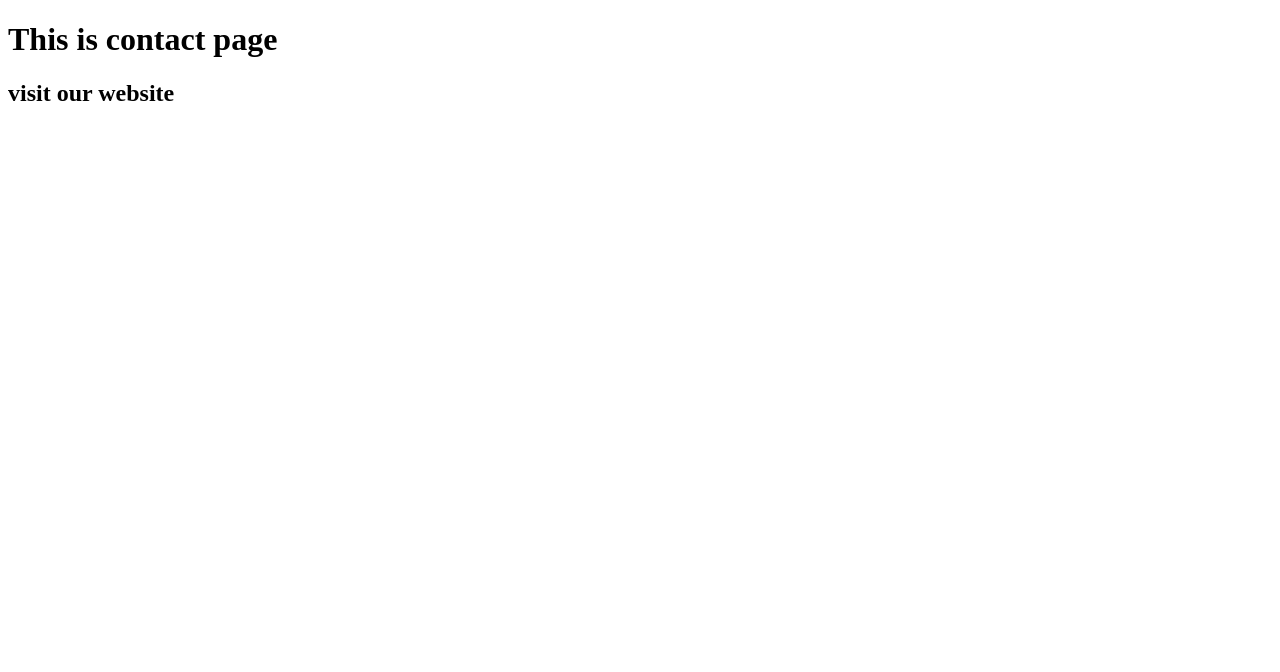
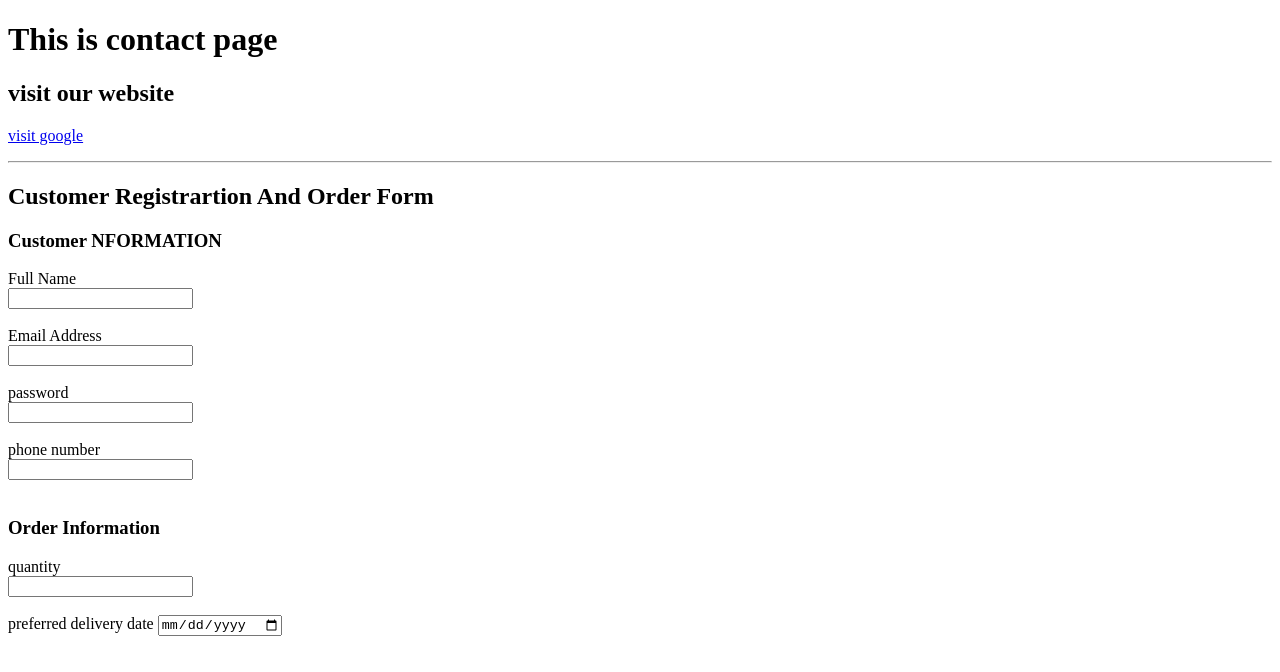
Before and after one commit to Apeksha0119/bite-box, a plain HTML site: page contact.html in a window 1280 px wide. Drawn offline with Linux system fonts and the light colour scheme.

Commit message:
update contact page

```diff
--- a/contact.html
+++ b/contact.html
@@ -11,6 +11,34 @@
         <h2>visit our website</h2>
 
     </p>
-    <a href="https://www.google.com/?zx=1792592168153"></a>
+    <p>
+    <a href="https://www.google.com/?zx=1792592168153">visit google</a>
+    </p>
+    <hr>
+    <h2>
+        Customer Registrartion And Order Form
+    </h2>
+    <form action="">
+        <h3>Customer NFORMATION</h3>
+        <lable for="">Full Name</lable><br>
+        <input type="text" id="Full Name" name="fullname"><br><br>
+
+        <lable for="">Email Address</lable><br>
+        <input type="email" id="email" name="email"><br><br>
+
+        <lable for="">password</lable><br>
+        <input type="password" id="password" name="password"><br><br>
+
+        <lable for="">phone number</lable><br>
+        <input type="number" id="phone" name="phone"><br><br>
+
+        <h3>Order Information</h3>
+
+        <lable for="quantity">quantity</lable><br>
+        <input type="number" id="quantity" name="quantity"><br><br>
+
+        <lable for="delivery date">preferred delivery date</lable>
+        <input type="date" id="delivery date" name="delivery date">
+    </form>
 </body>
 </html>
```
